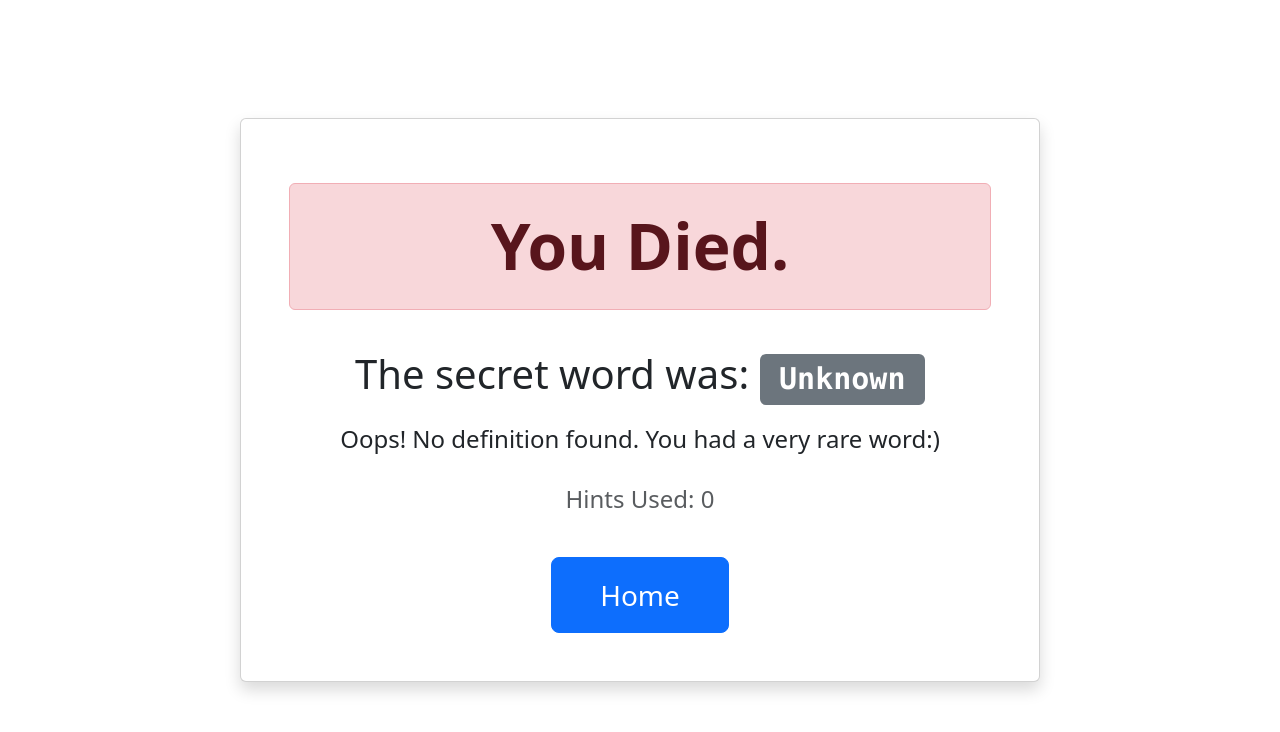
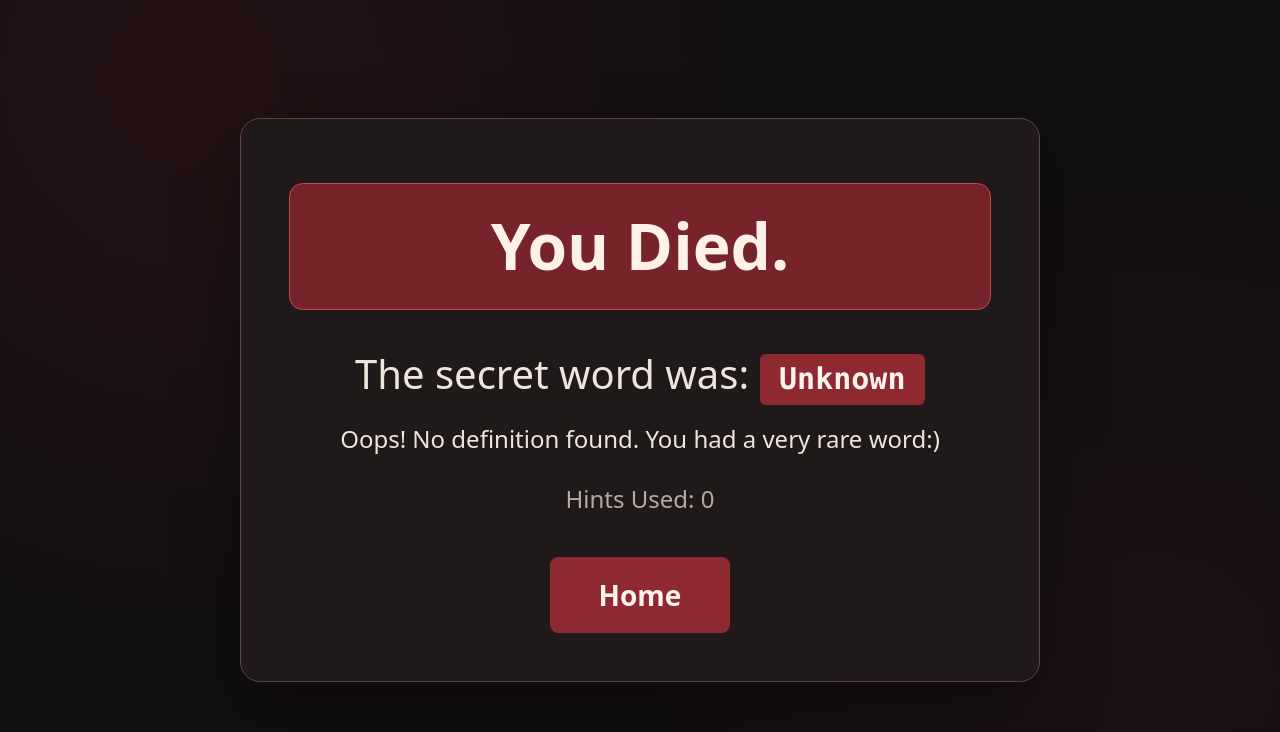
Before and after one commit to aylinasadi/hangman-game, a React (Vite) app: page /game-over in a window 1280 px wide. Shown: the top 732 px of the page. Built offline with nearby package versions, Linux system fonts and the light colour scheme; a web font is replaced by a local one.

Commit message:
style: apply dark color  palette across game screens

```diff
--- a/src/index.css
+++ b/src/index.css
@@ -1,4 +1,179 @@
 @import url('https://fonts.googleapis.com/css2?family=Rubik+Distressed&display=swap');
+
+:root {
+    color: #eee5dc;
+    background: #120f11;
+    font-family: Inter, ui-sans-serif, system-ui, -apple-system, BlinkMacSystemFont, "Segoe UI", sans-serif;
+    font-synthesis: none;
+    text-rendering: optimizeLegibility;
+    --night: #120f11;
+    --surface: #21191b;
+    --surface-raised: #302124;
+    --surface-border: #634047;
+    --cream: #eee5dc;
+    --muted: #b9a7a5;
+    --blood: #8f2931;
+    --blood-bright: #c14a4f;
+    --bone: #f2d8c6;
+    --ash: #30282a;
+}
+
+* {
+    box-sizing: border-box;
+}
+
+body {
+    min-width: 320px;
+    min-height: 100vh;
+    margin: 0;
+    color: var(--cream);
+    background:
+        radial-gradient(circle at 15% 10%, rgba(116, 27, 35, 0.2), transparent 34rem),
+        radial-gradient(circle at 90% 85%, rgba(75, 24, 28, 0.16), transparent 32rem),
+        var(--night);
+}
+
+button {
+    font: inherit;
+}
+
+.card {
+    color: var(--cream);
+    background: rgba(33, 25, 27, 0.96);
+    border: 1px solid var(--surface-border);
+    border-radius: 1.25rem;
+    box-shadow: 0 1.5rem 4rem rgba(5, 4, 10, 0.35) !important;
+}
+
+.text-muted {
+    color: var(--muted) !important;
+}
+
+.text-danger {
+    color: var(--coral) !important;
+}
+
+.title {
+    color: var(--bone);
+    text-shadow: 0 0 2rem rgba(143, 41, 49, 0.3);
+    letter-spacing: 0.02em;
+}
+
+.theme-copy {
+    color: var(--muted);
+}
+
+.difficulty-button,
+.keyboard-key {
+    color: var(--bone);
+    border-color: var(--surface-border);
+    background: rgba(48, 33, 36, 0.7);
+    transition: color 160ms ease, background 160ms ease, border-color 160ms ease, transform 160ms ease;
+}
+
+.difficulty-button:hover,
+.difficulty-button:focus-visible,
+.keyboard-key:hover:not(:disabled),
+.keyboard-key:focus-visible:not(:disabled) {
+    color: #fff3ec;
+    background: var(--blood);
+    border-color: var(--blood-bright);
+    transform: translateY(-2px);
+}
+
+.difficulty-button.is-selected {
+    color: #fff3ec;
+    background: var(--blood);
+    border-color: var(--blood-bright);
+}
+
+.start-button,
+.home-button {
+    color: #fff3ec;
+    background: var(--blood);
+    border-color: var(--blood);
+    font-weight: 700;
+}
+
+.start-button:hover,
+.start-button:focus-visible,
+.home-button:hover,
+.home-button:focus-visible {
+    color: #fff3ec;
+    background: var(--blood-bright);
+    border-color: var(--blood-bright);
+}
+
+.hint-button {
+    color: var(--bone);
+    border-color: rgba(193, 74, 79, 0.7);
+}
+
+.hint-button:hover:not(:disabled),
+.hint-button:focus-visible:not(:disabled) {
+    color: #fff3ec;
+    background: var(--blood);
+    border-color: var(--blood-bright);
+}
+
+.quit-button {
+    color: #dc7772;
+    border-color: rgba(193, 74, 79, 0.7);
+}
+
+.quit-button:hover,
+.quit-button:focus-visible {
+    color: #fff3ec;
+    background: #76232a;
+    border-color: var(--blood-bright);
+}
+
+.game-stat {
+    color: var(--muted);
+}
+
+.game-stat strong {
+    color: var(--cream);
+}
+
+.word-display {
+    color: var(--bone);
+    text-shadow: 0 0 1.5rem rgba(143, 41, 49, 0.28);
+}
+
+.keyboard-key {
+    min-width: 3.75rem;
+    min-height: 3.75rem;
+}
+
+.keyboard-key:disabled {
+    color: #756568;
+    border-color: #3e2d30;
+    background: rgba(24, 18, 20, 0.75);
+    opacity: 1;
+}
+
+.result-alert {
+    border: 0;
+    border-radius: 0.85rem;
+}
+
+.result-alert.is-win {
+    color: #f9e9df;
+    background: #4f3432;
+    border: 1px solid #8e6255;
+}
+
+.result-alert.is-loss {
+    color: #fff0e8;
+    background: #76232a;
+    border: 1px solid var(--blood-bright);
+}
+
+.secret-word {
+    color: #fff3ec !important;
+    background: var(--blood) !important;
+}
 
 .title {
     font-family: 'Rubik Distressed', system-ui, sans-serif;
--- a/src/main.jsx
+++ b/src/main.jsx
@@ -2,8 +2,8 @@ import React from "react";
 import ReactDOM from "react-dom/client";
 import { BrowserRouter } from "react-router-dom";
 import App from "./App";
+import "bootstrap/dist/css/bootstrap.min.css";
 import "./index.css";
-import "bootstrap/dist/css/bootstrap.min.css";
 
 ReactDOM.createRoot(document.getElementById("root")).render(
   <BrowserRouter>
--- a/src/pages/Game.jsx
+++ b/src/pages/Game.jsx
@@ -111,16 +111,16 @@ export default function Game() {
     return (
         <div className="min-vh-100 d-flex flex-column p-4 p-md-5 text-center">
             <div className="d-flex justify-content-between align-items-center mb-3 fs-4">
-                <span>Difficulty: {difficulty}</span>
-                <span>Hints Remaining: {maxHints - hintsUsed}</span>
+                <span className="game-stat">Difficulty: <strong>{difficulty}</strong></span>
+                <span className="game-stat">Hints Remaining: <strong>{maxHints - hintsUsed}</strong></span>
                 <span className="text-danger">Lives Remaining: {remainingLives} / {maxLives}</span>
             </div>
             <div className="d-flex justify-content-between mb-3">
-                <button className="btn btn-lg btn-outline-primary px-4" onClick={handleHint} disabled={loading || isWon || isLost || hintsUsed >= maxHints}>Hint</button>
-                <button className="btn btn-lg btn-outline-danger text-uppercase px-4" onClick={handleQuit}>Quit</button>
+                <button className="btn btn-lg px-4 hint-button" onClick={handleHint} disabled={loading || isWon || isLost || hintsUsed >= maxHints}>Hint</button>
+                <button className="btn btn-lg text-uppercase px-4 quit-button" onClick={handleQuit}>Quit</button>
             </div>
             <div className="flex-grow-1 d-flex flex-column align-items-center justify-content-center">
-                <div className="mb-5 font-monospace" style={{ fontSize: "5rem", letterSpacing: "1rem" }}>
+                <div className="word-display mb-5 font-monospace" style={{ fontSize: "5rem", letterSpacing: "1rem" }}>
                     {loading ? (<p className="fs-3 text-muted">Loading word...</p>) :
                     (word.split("").map((letter, index) => (
                         <span key={index} className="mx-1">
@@ -134,8 +134,7 @@ export default function Game() {
                             key={letter}
                             onClick={() => handleGuess(letter)}
                             disabled={guessedLetters.includes(letter) || isWon || isLost}
-                            className="btn btn-outline-primary fs-4"
-                            stylen={{ width: "64px", height: "64px", padding: "0" }}
+                            className="btn fs-4 keyboard-key"
                         >
                             {letter}
                         </button>
--- a/src/pages/GameOver.jsx
+++ b/src/pages/GameOver.jsx
@@ -43,11 +43,11 @@ export default function GameOver() {
     return (
         <div className="min-vh-100 d-flex align-items-center justify-content-center p-3">
             <div className="card shadow p-5 text-center w-100" style={{ maxWidth: "800px" }}>
-                <div className={`alert ${hasWon ? "alert-success" : "alert-danger"} my-3 py-4`}>
+                <div className={`alert result-alert ${hasWon ? "is-win" : "is-loss"} my-3 py-4`}>
                     <h1 className="display-3 fw-bold alert-heading mb-0">{hasWon ? "You Survived!" : "You Died."}</h1>
                 </div>
                 <p className="display-6 mt-4">
-                    The secret word was: <span className="badge bg-secondary font-monospace">{secretWord}</span>
+                    The secret word was: <span className="badge secret-word font-monospace">{secretWord}</span>
                 </p>
                 <p className="fs-4 mb-0">
                     {defLoading ? "Loading definition..." : definition ? `Definition: ${definition}` : "Oops! No definition found. You had a very rare word:)"}
@@ -55,7 +55,7 @@ export default function GameOver() {
                 {hasWon && <p className="text-muted fs-4 my-4">Remaining Lives: {score}</p>}
                 <p className="text-muted fs-4 mt-4">Hints Used: {hintsUsed}</p>
                 <div className="d-flex justify-content-center gap-2 mt-4">
-                    <button className="btn btn-primary btn-lg fs-3 px-5 py-3" onClick={() => navigate("/")}>Home</button>
+                    <button className="btn btn-lg fs-3 px-5 py-3 home-button" onClick={() => navigate("/")}>Home</button>
                 </div>
             </div>
         </div>
--- a/src/pages/Home.jsx
+++ b/src/pages/Home.jsx
@@ -13,13 +13,19 @@ export default function Home() {
         <div className="min-vh-100 d-flex align-items-center justify-content-center p-3">
             <div className="card shadow p-5 text-center w-100" style={{ maxWidth: "800px" }}>
                 <h1 className="title display-3 mb-5">Hangman Game</h1>
-                <p className="fs-3 mb-4">Default Difficulty: {difficulty}</p>
+                <p className="theme-copy fs-3 mb-4">Default Difficulty: {difficulty}</p>
                 <div className="d-flex justify-content-center gap-3 mb-5">
-                    <button className="btn btn-outline-primary btn-lg px-4" onClick={() => setDifficulty("Easy")}>Easy</button>
-                    <button className="btn btn-outline-primary btn-lg px-4" onClick={() => setDifficulty("Medium")}>Medium</button>
-                    <button className="btn btn-outline-primary btn-lg px-4" onClick={() => setDifficulty("Hard")}>Hard</button>
+                    {["Easy", "Medium", "Hard"].map((level) => (
+                        <button
+                            key={level}
+                            className={`btn btn-lg px-4 difficulty-button ${difficulty === level ? "is-selected" : ""}`}
+                            onClick={() => setDifficulty(level)}
+                        >
+                            {level}
+                        </button>
+                    ))}
                 </div>
-                <button className="btn btn-success btn-lg fs-3 w-100 py-3" onClick={startGame}>Start Game</button>
+                <button className="btn btn-lg fs-3 w-100 py-3 start-button" onClick={startGame}>Start Game</button>
             </div>
         </div>
     );
```
